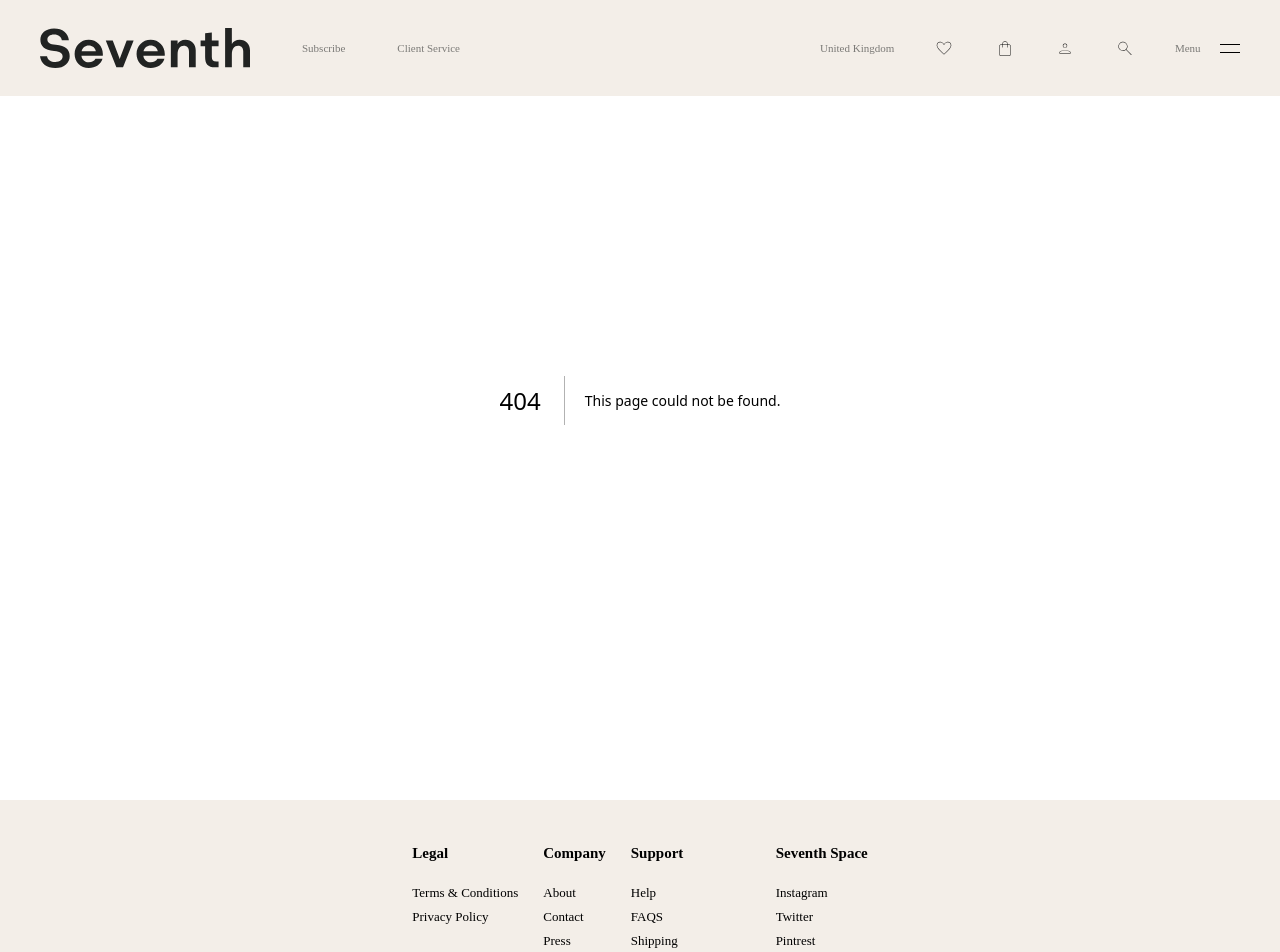
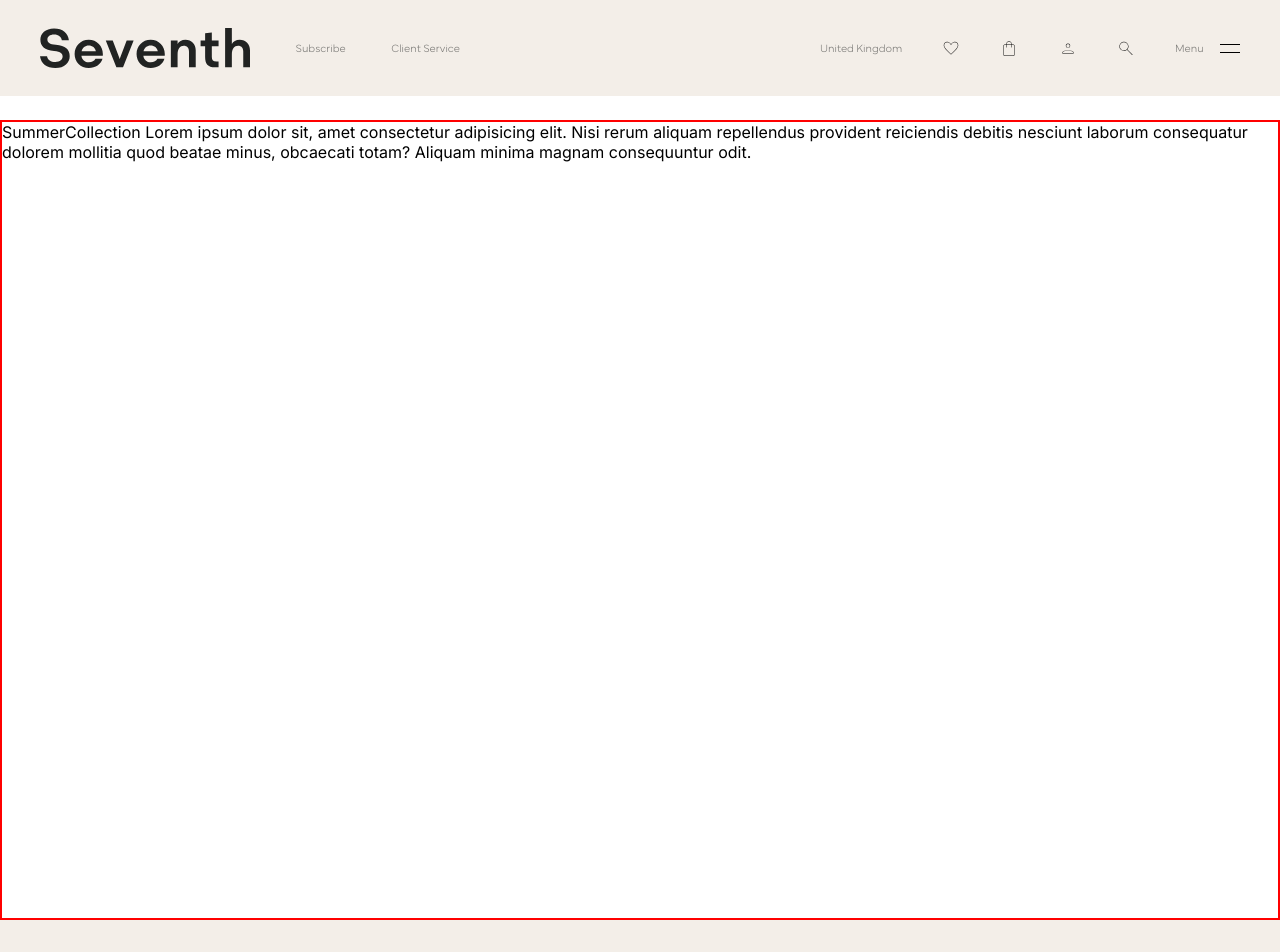
Before and after one commit to leonfiasco/shopify-api, a Next.js app: page /collections/summer in a window 1280 px wide. Before the commit this address had no page. Shown: the top 952 px of the page. Built offline with nearby package versions, Linux system fonts and the light colour scheme.

Commit message:
fixed font issue and completed home page now doing summer collection page

```diff
--- a/next.config.js
+++ b/next.config.js
@@ -1,4 +1,6 @@
 /** @type {import('next').NextConfig} */
-const nextConfig = {}
+const nextConfig = {
+	reactStrictMode: true,
+};
 
-module.exports = nextConfig
+module.exports = nextConfig;
--- a/src/app/api/products.js
+++ /dev/null
@@ -1,5 +0,0 @@
-// const graphQLClient = new GraphQLClient('kwame-test.myshopify.com', {
-// 	headers: {
-// 		'X-Shopify-Storefront-Access-Token': '91412047fc9a5812489e49dfdd2d88ff',
-// 	},
-// });
--- /dev/null
+++ b/src/app/collections/summer/page.tsx
@@ -0,0 +1,14 @@
+import styles from './style.module.scss';
+
+const Summer = () => {
+	return (
+		<div className={styles.title}>
+			SummerCollection Lorem ipsum dolor sit, amet consectetur adipisicing elit.
+			Nisi rerum aliquam repellendus provident reiciendis debitis nesciunt laborum
+			consequatur dolorem mollitia quod beatae minus, obcaecati totam? Aliquam
+			minima magnam consequuntur odit.
+		</div>
+	);
+};
+
+export default Summer;
--- /dev/null
+++ b/src/app/collections/summer/style.module.scss
@@ -0,0 +1,5 @@
+.title {
+	border: 2px solid red;
+	height: 100vh;
+	margin-top: 120px;
+}
--- a/src/app/components/BannerImage/index.tsx
+++ b/src/app/components/BannerImage/index.tsx
@@ -3,7 +3,7 @@ import styles from './styles.module.scss';
 
 const BannerImage = () => {
 	return (
-		<div className={styles.bannerContainer}>
+		<section className={styles.bannerContainer}>
 			<div className={styles.announcementBar}>
 				<div className={styles.announcementBarInner}>
 					<a href=''>
@@ -19,7 +19,7 @@ const BannerImage = () => {
 				width={1920}
 				height={1080}
 			/>
-		</div>
+		</section>
 	);
 };
 
--- a/src/app/components/SiteFooter/styles.module.scss
+++ b/src/app/components/SiteFooter/styles.module.scss
@@ -8,18 +8,21 @@
 	.footerContainer {
 		display: flex;
 		justify-content: center;
+
 		.contentWrap {
 			display: flex;
-
+			justify-content: space-evenly;
+			width: 1000px;
 			ul {
 				li {
 					list-style: none;
 					text-transform: capitalize;
 					font-family: $mundial;
-					font-size: 13px;
+					font-size: 10px;
+					color: #7b7a77;
 
 					h4 {
-						font-size: 15px;
+						font-size: 12px;
 						font-family: mundialBold;
 						padding-bottom: 15px;
 					}
--- a/src/app/components/SiteHeader/NavDraw/NavItems/index.tsx
+++ b/src/app/components/SiteHeader/NavDraw/NavItems/index.tsx
@@ -26,14 +26,15 @@ const NavItems = () => {
 
 	const renderNavItems = () => {
 		return navItems.map((item, i) => (
-			<li className={styles.listItem} key={i} onClick={() => toggle(i)}>
+			<li className={styles.listItem} key={i}>
 				<div>
-					<p>{item.title}</p>
+					<p onClick={() => toggle(i)}>{item.title}</p>
 					{item.showArrow && (
 						<Image
-							className={
-								selected === i && isArrowDown ? styles.active : styles.upArrow
-							}
+							onClick={() => toggle(i)}
+							className={`${styles.arrow} ${
+								selected === i && isArrowDown ? styles.active : ''
+							}`}
 							src='/siteIcons/upArrow.svg'
 							alt='arrow'
 							width={17}
--- a/src/app/components/SiteHeader/NavDraw/NavItems/styles.module.scss
+++ b/src/app/components/SiteHeader/NavDraw/NavItems/styles.module.scss
@@ -15,18 +15,18 @@
 				color: #7d7c7d;
 			}
 
-			.upArrow,
+			.arrow,
 			.active {
 				cursor: pointer;
 			}
 
-			.upArrow {
+			.arrow {
 				transition: transform 0.3s ease;
-				transform: rotate(0deg);
+				transform: rotate(180deg);
 			}
 
 			.active {
-				transform: rotate(180deg);
+				transform: rotate(0deg);
 			}
 		}
 		.subList {
@@ -34,7 +34,7 @@
 			padding-left: 30px;
 			max-height: 0;
 			overflow: hidden;
-			transition: all 0.5s cubic-bezier(0, 1, 0, 1);
+			transition: max-height 0.5s cubic-bezier(0, 1, 0, 1);
 			li {
 				list-style: none;
 				padding-bottom: 5px;
@@ -54,6 +54,6 @@
 	}
 
 	li:not(:last-child) {
-		padding-bottom: 35px;
+		padding-bottom: 25px;
 	}
 }
--- a/src/app/globals.scss
+++ b/src/app/globals.scss
@@ -1,3 +1,8 @@
+@import '../../styles/base/variables';
+@import '../../styles/base/fonts';
+@import '../../styles/base/variables';
+@import '../../styles/mixins/layout';
+
 * {
 	box-sizing: border-box;
 	padding: 0;
@@ -15,3 +20,45 @@ body {
 	display: flex;
 	flex-direction: column;
 }
+
+h1,
+h2,
+h3,
+h4,
+h5,
+h6 {
+	font-family: $mundialBold;
+}
+
+// ==========================================================================
+// Default
+// ==========================================================================
+
+@media (min-width: $breakMobile) {
+}
+
+// ==========================================================================
+// Mobile Large
+// ==========================================================================
+
+@media (min-width: $breakLargeMobile) {
+}
+
+// ==========================================================================
+// Tablet
+// ==========================================================================
+
+@media (min-width: $breakTablet) {
+}
+
+// ==========================================================================
+// Desktop
+// ==========================================================================
+@media (min-width: $breakDesktop) {
+}
+
+// ==========================================================================
+// HD
+// ==========================================================================
+@media (min-width: $breakHd) {
+}
--- a/styles/base/_variables.scss
+++ b/styles/base/_variables.scss
@@ -62,7 +62,7 @@ $mundial: 'mundial';
 $mundialBold: 'mundialBold';
 
 // Global Vars
-$baseFontFamily: $mundial; // may not need this
+$baseFontFamily: $mundial;
 $baseFontFamilyBold: $mundialBold;
 $baseFontSize: 14;
 $baseLineHeight: 21;
```
Also changed, not shown: tsconfig.json (+20 -7 lines).
